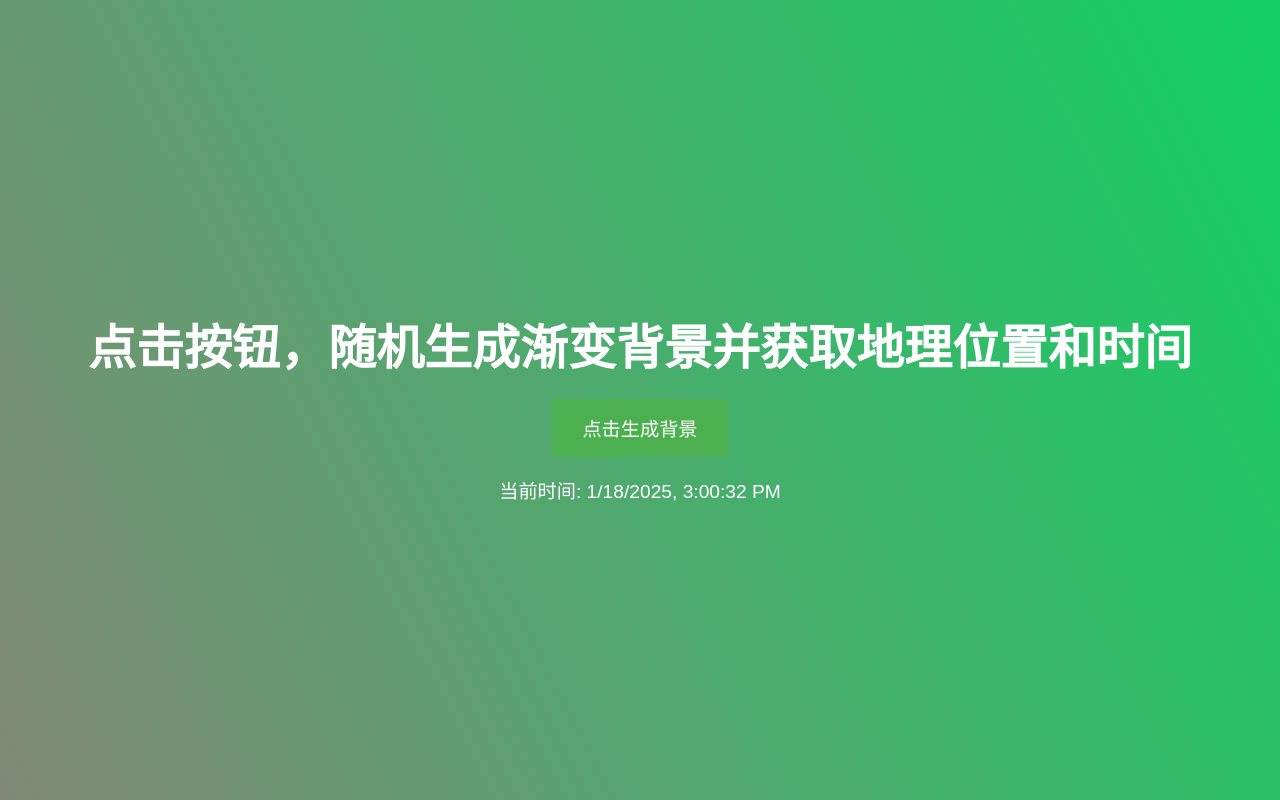
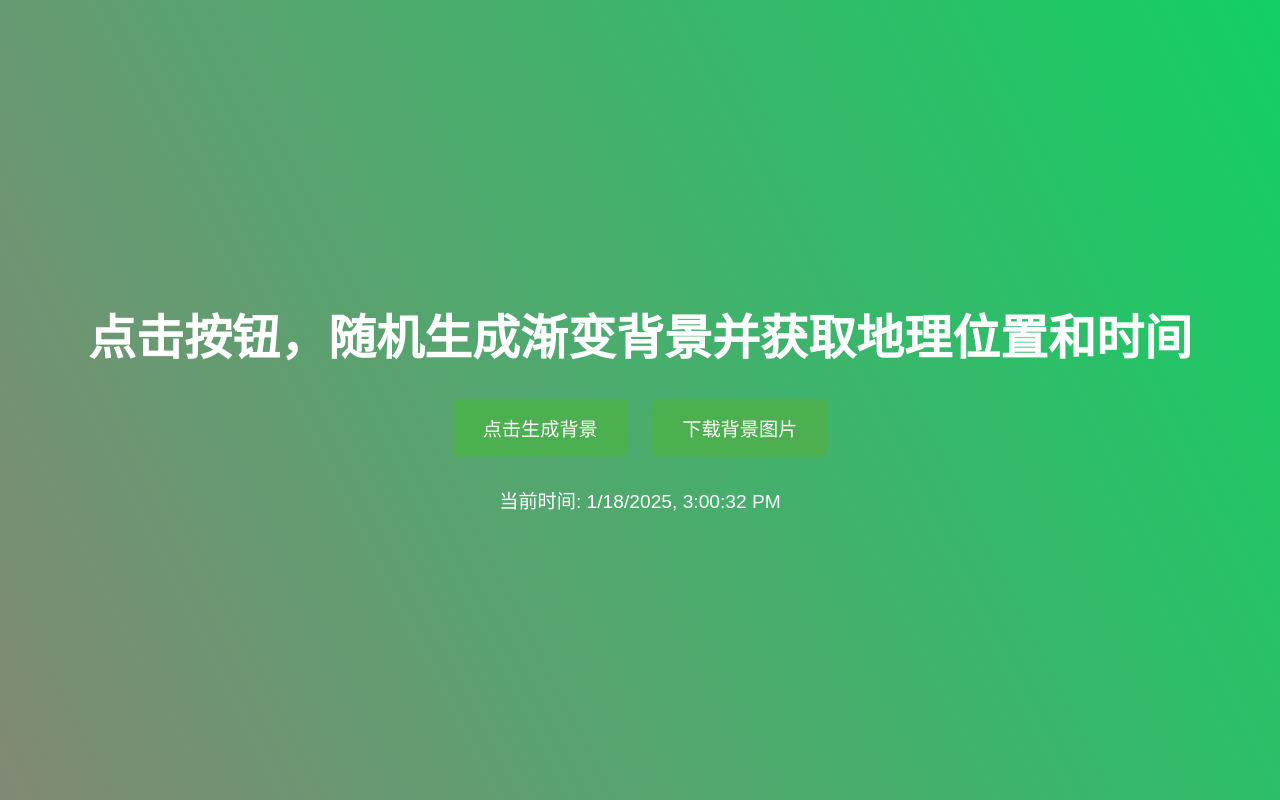
Before and after one commit to revolution-7/page, a plain HTML site: page index.html in a window 1280 px wide. Both pictures are taken after a click on the button "点击生成背景". Drawn offline with Linux system fonts and the light colour scheme.

Commit message:
Update index.html

```diff
--- a/index.html
+++ b/index.html
@@ -29,6 +29,7 @@
             color: white;
             cursor: pointer;
             border-radius: 5px;
+            margin: 10px;
         }
         button:hover {
             background-color: #45a049;
@@ -43,11 +44,14 @@
     <div>
         <h1>点击按钮，随机生成渐变背景并获取地理位置和时间</h1>
         <button onclick="changeGradient()">点击生成背景</button>
+        <button onclick="downloadBackground()">下载背景图片</button>
         <p id="location"></p>
         <p id="time"></p>
     </div>
 
     <script>
+        let currentGradient = ''; // 用来存储当前背景的渐变值
+
         // 随机生成颜色的函数
         function randomColor() {
             const letters = '0123456789ABCDEF';
@@ -88,11 +92,32 @@
 
             // 应用渐变背景
             document.body.style.background = `linear-gradient(${angle}deg, ${color1}, ${color2})`;
+            currentGradient = `linear-gradient(${angle}deg, ${color1}, ${color2})`; // 存储当前的渐变背景
 
             // 获取地理位置和时间
             getLocation();
             getTime();
         }
+
+        // 下载背景图片的函数
+        function downloadBackground() {
+            // 创建一个canvas元素，用于将背景绘制成图片
+            const canvas = document.createElement('canvas');
+            const ctx = canvas.getContext('2d');
+            canvas.width = window.innerWidth;
+            canvas.height = window.innerHeight;
+
+            // 将背景绘制到canvas上
+            ctx.fillStyle = currentGradient;
+            ctx.fillRect(0, 0, canvas.width, canvas.height);
+
+            // 将canvas转换为图片并下载
+            const dataURL = canvas.toDataURL('image/png');
+            const link = document.createElement('a');
+            link.href = dataURL;
+            link.download = 'background.png'; // 设置下载文件名
+            link.click(); // 触发下载
+        }
     </script>
 </body>
 </html>
```
